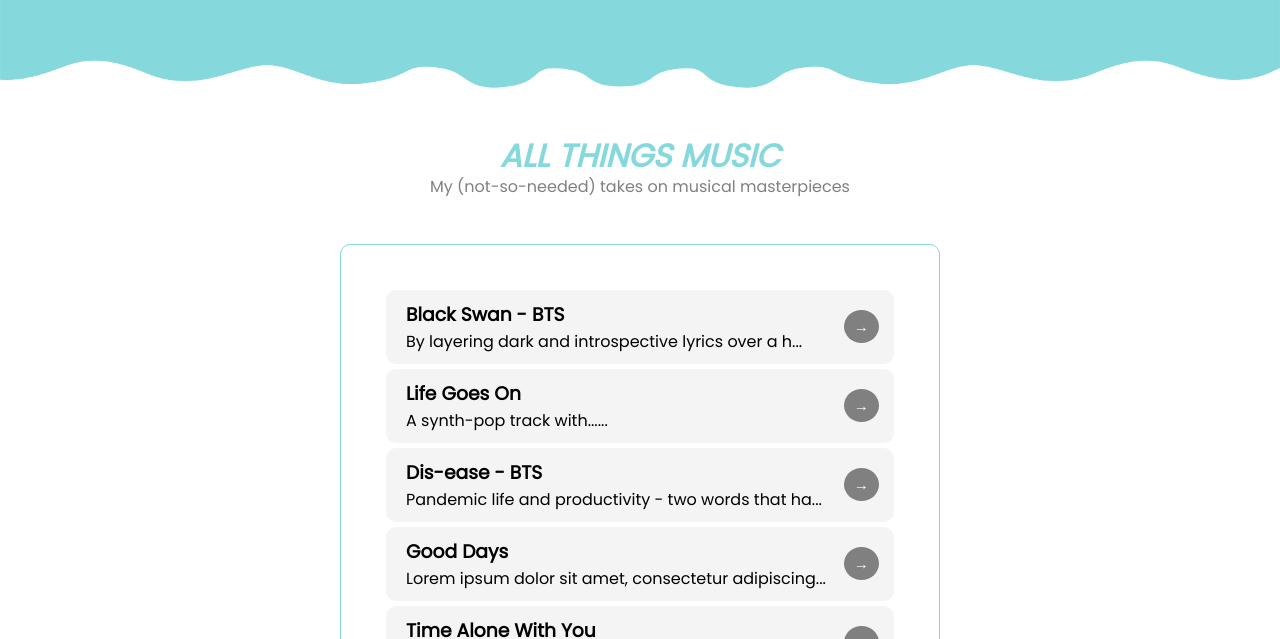
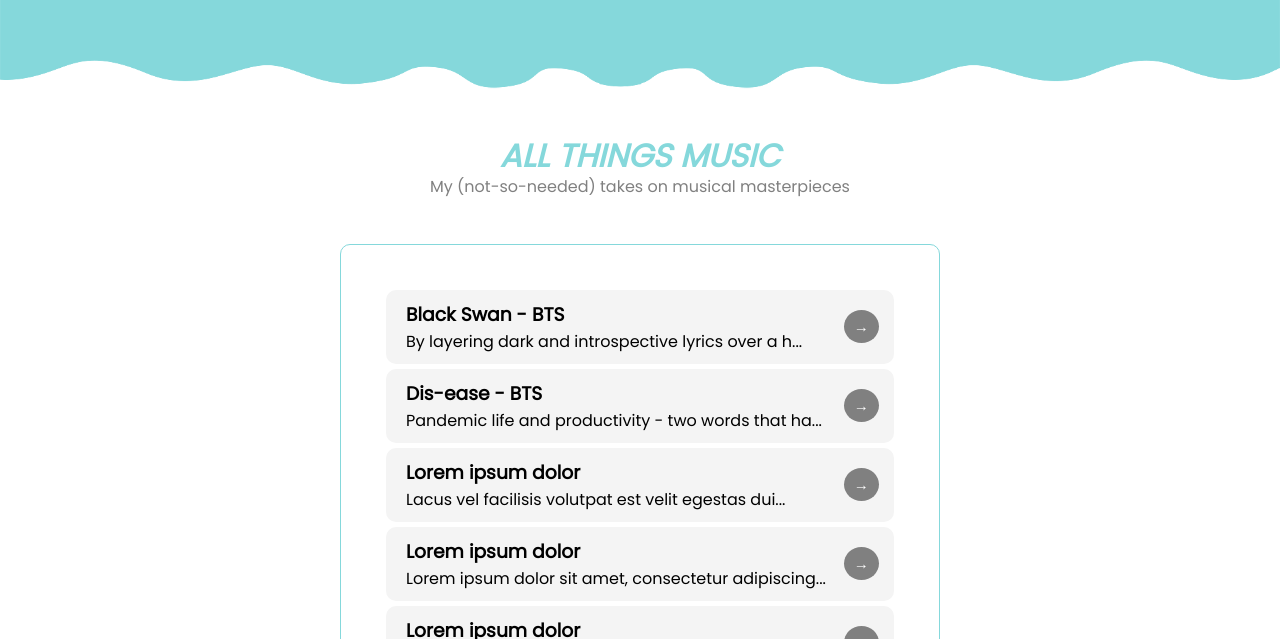
Before and after one commit to a95nguyen/react-firebase-blog, a React (Create React App) app: page / in a window 1280 px wide. Shown: the part 161-800 px from the top of the page. Built offline with nearby package versions, Linux system fonts and the light colour scheme.

Commit message:
finalized posts

```diff
--- a/src/App.css
+++ /dev/null
@@ -1,38 +0,0 @@
-.App {
-  text-align: center;
-}
-
-.App-logo {
-  height: 40vmin;
-  pointer-events: none;
-}
-
-@media (prefers-reduced-motion: no-preference) {
-  .App-logo {
-    animation: App-logo-spin infinite 20s linear;
-  }
-}
-
-.App-header {
-  background-color: #282c34;
-  min-height: 100vh;
-  display: flex;
-  flex-direction: column;
-  align-items: center;
-  justify-content: center;
-  font-size: calc(10px + 2vmin);
-  color: white;
-}
-
-.App-link {
-  color: #61dafb;
-}
-
-@keyframes App-logo-spin {
-  from {
-    transform: rotate(0deg);
-  }
-  to {
-    transform: rotate(360deg);
-  }
-}
--- a/src/App.js
+++ b/src/App.js
@@ -1,4 +1,3 @@
-import './App.css';
 import Posts from './components/Posts.js'
 import { useState, useLayoutEffect } from 'react'
 import Header from './components/Header'
@@ -10,6 +9,7 @@
 import Scroll from './components/Scroll.js'
 
 function App() {
+  // hardcoded posts for front-end design purposes
   const [posts, setPosts] = useState([
     {
       id: 1,
@@ -26,13 +26,6 @@
     },
     {
       id: 2,
-      title: 'Life Goes On',
-      quote: 'If this can no longer resonate with me / If this can no longer make my heart flutter / Perhaps, this will be how I die once',
-      gif: 'https://media.tenor.com/images/63fadc6e01f477acb05d70722205c624/tenor.gif',
-      description: 'A synth-pop track with...'
-    },
-    {
-      id: 3,
       title: 'Dis-ease - BTS',
       quote: "24 hours, that's plenty of time / I could sleep all day but there's still no problem / I think I should work till my body breaks",
       gif: 'https://64.media.tumblr.com/632764c235a36ae194cb1deea1ec0dd8/a79f2a82cb4ef3ab-39/s400x600/b4ccc58c1fcc6ddcf10ba1024b0f31573b22c1e6.gifv',
@@ -43,21 +36,29 @@
       the track focuses on this personal disease (a play on the actual disease that has given us so much free time), the bridge offers hope to listeners: 'No night lasts forever / I've become stronger'."
     },
     {
+      id: 3,
+      title: 'Lorem ipsum dolor',
+      quote: 'Vel pharetra vel turpis nunc eget lorem dolor sed.',
+      gif: 'https://cdn2.scratch.mit.edu/get_image/gallery/28498744_170x100.png',
+      description: 'Lacus vel facilisis volutpat est velit egestas dui id. Donec ac odio tempor orci dapibus ultrices in iaculis. Sit amet nulla facilisi morbi tempus iaculis urna. Consectetur adipiscing elit pellentesque habitant morbi. Quis vel eros donec ac odio tempor. Massa tempor nec feugiat nisl pretium fusce. Turpis egestas maecenas pharetra convallis posuere morbi leo urna molestie. Vestibulum rhoncus est pellentesque elit ullamcorper dignissim cras tincidunt lobortis. Dictum fusce ut placerat orci nulla pellentesque. Blandit turpis cursus in hac habitasse platea dictumst quisque. Enim neque volutpat ac tincidunt vitae semper quis. Molestie at elementum eu facilisis sed odio morbi quis. Tincidunt id aliquet risus feugiat in ante metus dictum. Pharetra vel turpis nunc eget lorem dolor.'
+    },
+    {
       id: 4,
-      title: 'Good Days',
-      quote: 'If this can no longer resonate with me / If this can no longer make my heart flutter / Perhaps, this will be how I die once',
-      gif: 'https://media.tenor.com/images/63fadc6e01f477acb05d70722205c624/tenor.gif',
+      title: 'Lorem ipsum dolor',
+      quote: 'Vel pharetra vel turpis nunc eget lorem dolor sed.',
+      gif: 'https://cdn2.scratch.mit.edu/get_image/gallery/28498744_170x100.png',
       description: 'Lorem ipsum dolor sit amet, consectetur adipiscing elit, sed do eiusmod tempor incididunt ut labore et dolore magna aliqua. Nisl vel pretium lectus quam id leo. Id diam vel quam elementum. Diam donec adipiscing tristique risus nec feugiat. Amet nisl suscipit adipiscing bibendum est ultricies integer quis. Sem et tortor consequat id porta nibh venenatis. Auctor urna nunc id cursus metus aliquam eleifend. Non quam lacus suspendisse faucibus interdum posuere lorem ipsum dolor. Nunc id cursus metus aliquam eleifend. Bibendum est ultricies integer quis auctor elit sed. In hendrerit gravida rutrum quisque non tellus orci. Proin sed libero enim sed. Blandit aliquam etiam erat velit scelerisque in. Id volutpat lacus laoreet non curabitur gravida arcu ac tortor. Adipiscing tristique risus nec feugiat in fermentum posuere urna. Pellentesque massa placerat duis ultricies lacus sed. Lobortis elementum nibh tellus molestie. Ullamcorper eget nulla facilisi etiam dignissim. Magna ac placerat vestibulum lectus mauris ultrices eros in cursus. Mi bibendum neque egestas congue quisque egestas.'
     },
     {
       id: 5,
-      title: 'Time Alone With You',
-      quote: 'If this can no longer resonate with me / If this can no longer make my heart flutter / Perhaps, this will be how I die once',
-      gif: 'https://media.tenor.com/images/63fadc6e01f477acb05d70722205c624/tenor.gif',
-      description: 'Grammy-nominated...'
+      title: 'Lorem ipsum dolor',
+      quote: 'Vel pharetra vel turpis nunc eget lorem dolor sed.',
+      gif: 'https://cdn2.scratch.mit.edu/get_image/gallery/28498744_170x100.png',
+      description: 'Lacus vel facilisis volutpat est velit egestas dui id. Donec ac odio tempor orci dapibus ultrices in iaculis. Sit amet nulla facilisi morbi tempus iaculis urna. Consectetur adipiscing elit pellentesque habitant morbi. Quis vel eros donec ac odio tempor. Massa tempor nec feugiat nisl pretium fusce. Turpis egestas maecenas pharetra convallis posuere morbi leo urna molestie. Vestibulum rhoncus est pellentesque elit ullamcorper dignissim cras tincidunt lobortis. Dictum fusce ut placerat orci nulla pellentesque. Blandit turpis cursus in hac habitasse platea dictumst quisque. Enim neque volutpat ac tincidunt vitae semper quis. Molestie at elementum eu facilisis sed odio morbi quis. Tincidunt id aliquet risus feugiat in ante metus dictum. Pharetra vel turpis nunc eget lorem dolor. '
     }
   ])
 
+  // selectedPost when button is clicked
   const [selectedPost, setSelectedPost] = useState({});
 
   return (
```
